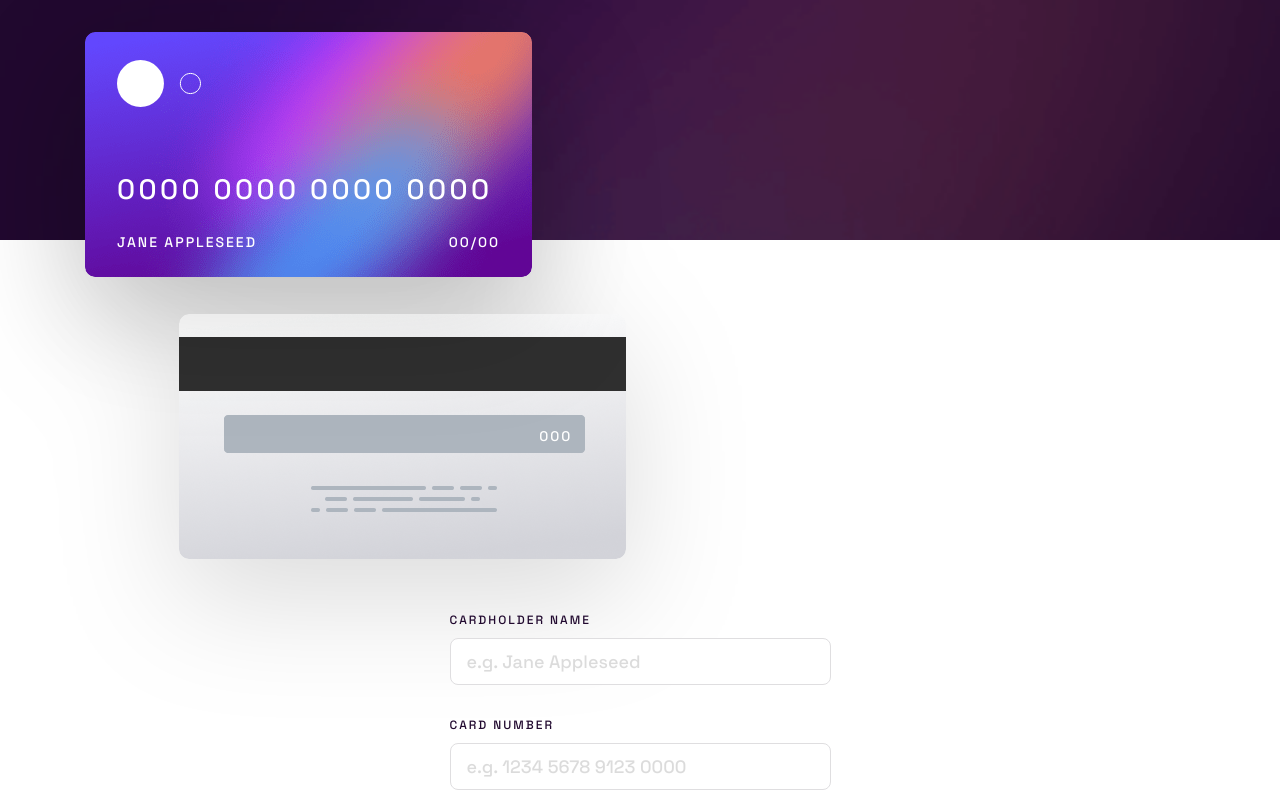
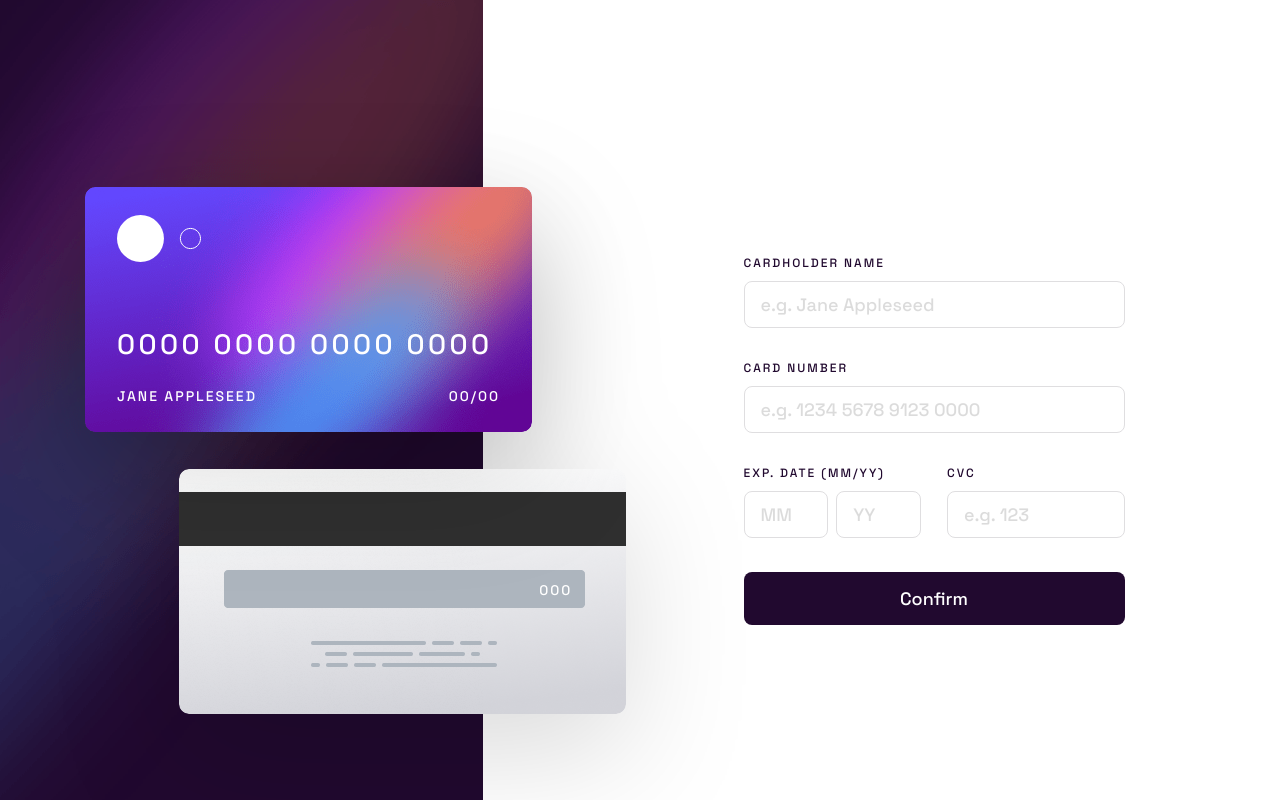
Before and after one commit to HanSeongLee/interactive-card-details-form, a Next.js app: page / in a window 1280 px wide. Shown: the top 800 px of the page. Built offline with nearby package versions, Linux system fonts and the light colour scheme; no server answers.

Commit message:
ADD | Main page on desktop

```diff
--- a/pages/index.tsx
+++ b/pages/index.tsx
@@ -7,7 +7,7 @@ const Home: NextPage = () => {
     return (
         <>
             <main className={styles.main}>
-                <Container>
+                <Container className={styles.container}>
                     <CardInteractionFormContainer className={styles.cardInteractionFormContainer} />
                 </Container>
             </main>
--- a/pages/style.module.scss
+++ b/pages/style.module.scss
@@ -1,7 +1,16 @@
+@import "styles/utils";
 
 .main {
   position: relative;
   padding-bottom: 40px;
+
+  @include media(">desktop") {
+    min-height: 900px;
+    height: 100vh;
+    display: flex;
+    align-items: center;
+    padding-bottom: 0;
+  }
 
   &::before {
     position: absolute;
@@ -12,6 +21,18 @@
     background: url("/img/bg-main-mobile.png") no-repeat;
     background-size: cover;
     content: "";
+
+    @include media(">desktop") {
+      background: url("/img/bg-main-desktop.png") no-repeat;
+      background-size: cover;
+      width: 483px;
+      min-height: 900px;
+      height: 100vh;
+    }
+  }
+
+  .container {
+    width: 100%;
   }
 
   .cardInteractionFormContainer {
@@ -19,5 +40,13 @@
     flex-direction: column;
     grid-gap: 47px;
     padding-top: 32px;
+
+    @include media(">desktop") {
+      width: 100%;
+      flex-direction: row;
+      justify-content: space-between;
+      align-items: center;
+      padding-top: 0;
+    }
   }
 }
```
